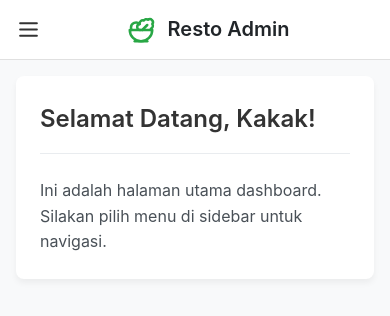
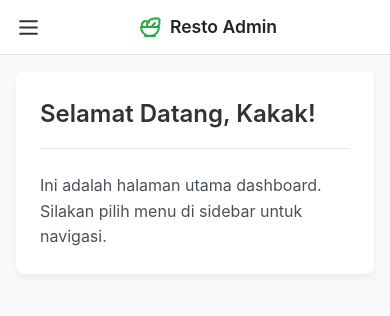
Before and after one commit to bobchopperz/resto-qrcode-frontend, a Next.js app: page /dashboard in a window 390 px wide. Shown: the top 316 px of the page. Built offline with nearby package versions, Linux system fonts and the light colour scheme.

Commit message:
isi table udah bisa non-wrapped dan burger ketika mobile mode mengikuti ukuran screen

```diff
--- a/src/components/DailySales.js
+++ b/src/components/DailySales.js
@@ -53,6 +53,7 @@ function DailyDetailModal({ dayData, onClose }) {
 
               {openAccordionId === transaction._id && (
                 <div className={styles.accordionContent}>
+                  <div className={styles.modalTableWrapper}>
                     <table className={styles.table}>
                       <thead>
                         <tr>
@@ -71,6 +72,7 @@ function DailyDetailModal({ dayData, onClose }) {
                         ))}
                       </tbody>
                     </table>
+                  </div>
                 </div>
               )}
             </div>
@@ -167,6 +169,7 @@ function DailySalesContent() {
       {isLoading ? (
         <p style={{textAlign: 'center', margin: '2rem'}}>Memuat data ...</p>
       ) : (
+        <div className={styles.listWrapper}>
           <ul className={styles.list}>
               <li className={`${styles.listItem} ${styles.dateText} ${styles.liHeader}`}>
                   <span>Tanggal</span>
@@ -189,6 +192,7 @@ function DailySalesContent() {
                   <p style={{textAlign: 'center', margin: '2rem'}}>Tidak ada data untuk periode ini.</p>
               )}
           </ul>
+        </div>
       )}
 
       <DailyDetailModal
--- a/src/components/MenuTable.js
+++ b/src/components/MenuTable.js
@@ -91,6 +91,7 @@ export default function MenuTable() {
       {isLoading ? (
         <p>Memuat data menu...</p>
       ) : (
+        <div className={styles.tableWrapper}>
           <table className={styles.table}>
             <thead>
               <tr>
@@ -145,6 +146,7 @@ export default function MenuTable() {
               )}
             </tbody>
           </table>
+        </div>
       )}
 
       {/* Modal untuk menampilkan gambar */}
--- a/src/components/Sidebar.module.css
+++ b/src/components/Sidebar.module.css
@@ -9,7 +9,6 @@
   color: #333333; /* Dark text */
   display: flex;
   flex-direction: column;
-  /* justify-content: space-between; (Dihapus) */
   transition: width 0.3s ease;
   border-right: 1px solid #e0e0e0; /* Light grey border */
   z-index: 1000;
@@ -20,12 +19,10 @@
   width: 80px;
 }
 
-/* Wrapper baru untuk konten utama sidebar */
 .sidebarMain {
-  flex-grow: 1; /* Mendorong footer ke bawah */
+  flex-grow: 1;
 }
 
-/* Header */
 .sidebarHeader {
   display: flex;
   align-items: center;
@@ -54,12 +51,11 @@
 
 .logoText {
   font-size: 1.25rem;
-  font-weight: 600; /* Slightly bolder */
+  font-weight: 600;
   white-space: nowrap;
   color: #212529;
 }
 
-/* Toggle Button */
 .toggleButton {
   background-color: #f0f0f0;
   color: #555555;
@@ -83,7 +79,6 @@
   transform: rotate(180deg);
 }
 
-/* Navigation */
 .sidebarNav {
   padding-top: 1rem;
 }
@@ -120,7 +115,7 @@
 
 .menuLink:hover {
   background-color: #f1f3f5;
-  color: #007bff; /* Blue for hover */
+  color: #007bff;
 }
 
 .menuLabel {
@@ -128,19 +123,17 @@
   font-weight: 500;
 }
 
-/* Sidebar Footer (untuk Logout) */
 .sidebarFooter {
   padding: 1rem 0.5rem;
   border-top: 1px solid #e0e0e0;
 }
 
-/* Main Content Area */
 .mainContent {
   margin-left: 250px;
   padding: 2rem;
   transition: margin-left 0.3s ease;
   width: calc(100% - 250px);
-  background-color: #f8f9fa; /* Light grey background for content area */
+  background-color: #f8f9fa;
   min-height: 100vh;
   flex-grow: 1;
   display: flex;
@@ -152,14 +145,11 @@
   width: calc(100% - 80px);
 }
 
-/* Dashboard Layout Container */
 .dashboardContainer {
   display: flex;
   min-height: 100vh;
 }
 
-/* --- Mobile Styles --- */
-/* Hide hamburger on desktop */
 .mobileMenuButton {
   display: none;
   background: none;
@@ -168,83 +158,77 @@
   cursor: pointer;
 }
 
-/* Media Query for mobile devices */
 @media (max-width: 768px) {
-  /* --- Sidebar becomes a top bar --- */
   .sidebar {
     width: 100%;
-    height: 60px; /* Fixed height for the top bar */
+    height: 55px;
     flex-direction: row;
     bottom: auto;
     top: 0;
     border-right: none;
     border-bottom: 1px solid #e0e0e0;
-    overflow: hidden; /* Hide overflowing content */
+    overflow: hidden;
   }
 
-  /* When mobile menu is open, expand its height to fill the screen */
   .sidebar.mobileMenuOpen {
     height: 100vh;
-    overflow: auto; /* Allow scrolling if content is long */
+    overflow: auto;
   }
 
-  /* Ignore the collapsed state on mobile */
   .sidebar.collapsed {
     width: 100%;
   }
 
-  /* --- Header adjustments --- */
   .sidebarHeader {
     width: 100%;
-    height: 60px; /* Match sidebar height */
+    height: 55px;
     padding: 0 1rem;
     border-bottom: none;
   }
 
-  /* Hide the desktop toggle button */
   .toggleButton {
     display: none;
   }
 
-  /* Show the mobile hamburger button */
   .mobileMenuButton {
     display: block;
   }
 
-  /* Adjust logo container */
   .logoContainer {
     justify-content: center;
     flex-grow: 1;
-  }
-  .sidebar.collapsed .logoText, .logoText {
-    display: inline-block; /* Always show logo text */
+    gap: 0.5rem;
   }
 
-  /* --- Navigation Wrapper --- */
-  /* This contains the nav and logout button */
+  .logoIcon {
+    width: 24px;
+    height: 24px;
+  }
+
+  .sidebar.collapsed .logoText, .logoText {
+    display: inline-block;
+    font-size: 1.1rem;
+  }
+
   .navWrapper {
-    display: none; /* Hide the menu by default */
+    display: none;
     width: 100%;
     background-color: #ffffff;
     padding-top: 1rem;
   }
 
-  /* Show the menu when the accordion is open */
   .sidebar.mobileMenuOpen .navWrapper {
     display: block;
   }
 
-  /* --- Main Content Area --- */
-  /* Adjust margin-top to push content below the top bar */
   .mainContent,
   .mainContent.mainCollapsed {
     margin-left: 0;
-    margin-top: 60px; /* Height of the top bar */
+    margin-top: 55px;
     width: 100%;
     padding: 1rem;
   }
 
-  /* --- Other adjustments --- */
   .sidebarMain {
     width: 100%;
     display: flex;
@@ -263,9 +247,11 @@
     justify-content: flex-start;
     padding: 0.9rem 1.5rem;
   }
+
   .sidebar.collapsed .menuLink {
     justify-content: flex-start;
   }
+
   .sidebar.collapsed .menuLabel {
     display: inline;
   }
--- a/src/components/UserTable.js
+++ b/src/components/UserTable.js
@@ -17,7 +17,7 @@ export default function UserTable() {
   const fetchUsers = async () => {
     setIsLoading(true);
     try {
-      const token = localStorage.getItem('accessToken'); // Diubah dari 'token' menjadi 'accessToken'
+      const token = localStorage.getItem('accessToken');
       const response = await fetch(`${process.env.NEXT_PUBLIC_BACKEND_API_BASE_URL}/user`, {
         headers: {
           'Authorization': `Bearer ${token}`,
@@ -52,7 +52,7 @@ export default function UserTable() {
   const handleDelete = async (userId) => {
     if (window.confirm('Apakah Kakak yakin ingin menghapus pengguna ini?')) {
       try {
-        const token = localStorage.getItem('accessToken'); // Diubah dari 'token' menjadi 'accessToken'
+        const token = localStorage.getItem('accessToken');
         const response = await fetch(`${process.env.NEXT_PUBLIC_BACKEND_API_BASE_URL}/user/${userId}`, {
           method: 'DELETE',
           headers: {
@@ -90,6 +90,7 @@ export default function UserTable() {
       {isLoading ? (
         <p>Memuat data pengguna...</p>
       ) : (
+        <div className={styles.tableWrapper}>
           <table className={styles.table}>
             <thead>
               <tr>
@@ -131,6 +132,7 @@ export default function UserTable() {
               )}
             </tbody>
           </table>
+        </div>
       )}
 
       {/* Modals untuk Tambah dan Edit Pengguna */}
```
Also changed, not shown: src/components/DailySales.module.css (+35 -7 lines), src/components/MenuTable.module.css (+8 -1 lines), src/components/UserTable.module.css (+7 -0 lines). Lines whose indentation alone changed are shown as unchanged.
